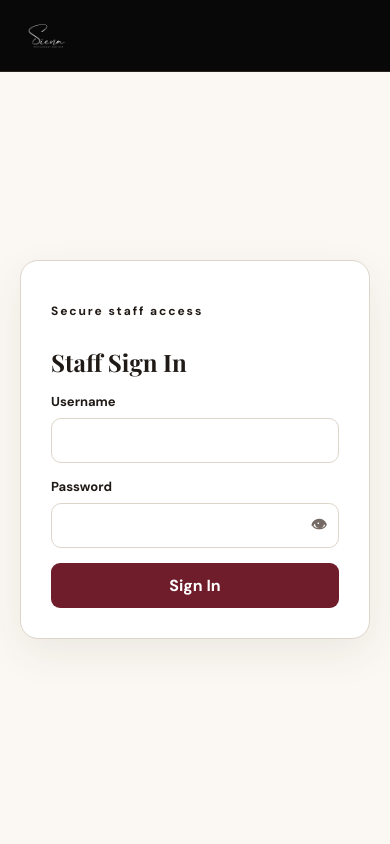
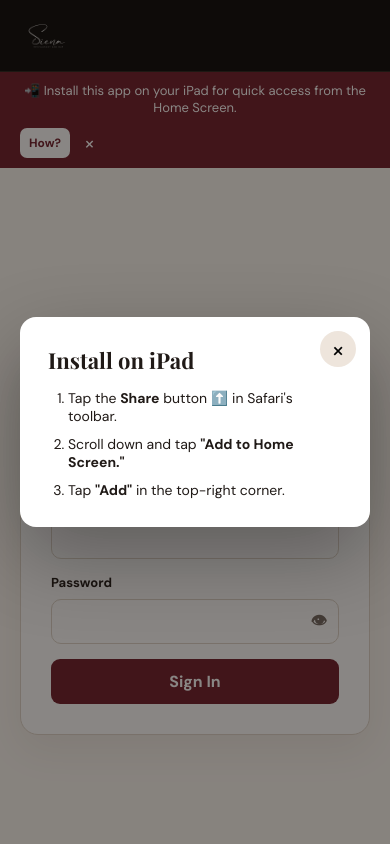
Before and after one commit to sienaatl/Reservation, a Flask app: a page that uses templates/base.html in a window 390 px wide. Run offline with Flask 3, Linux system fonts and the light colour scheme; parts of the project's set-up code (start-up, migrations or seed data) failed here and were passed over; some libraries are stand-ins or nearby versions.

Commit message:
Add an iPad install banner with Add-to-Home-Screen instructions
Safari has no install-prompt API (beforeinstallprompt is Chrome/
Android-only), so a real one-tap "Install" button isn't possible on
iOS -- instead this detects iPad/iPhone Safari when not already
running standalone, shows a dismissible banner (persisted via
localStorage so it doesn't reappear once dismissed), and a "How?"
button that opens a short Share > Add to Home Screen walkthrough.
Lives in base.html so it appears on the login page and every
dashboard page alike.

```diff
--- a/static/style.css
+++ b/static/style.css
@@ -285,3 +285,16 @@ small{color:var(--muted)}
 .crm-drawer-actions{display:flex;justify-content:flex-end;gap:10px}
 .crm-drawer-actions .outline-button,.crm-drawer-actions .primary-button{width:auto}
 @media(max-width:700px){.crm-drawer-grid{grid-template-columns:1fr}.crm-toolbar{flex-direction:column;align-items:stretch}.crm-toolbar #crm-search{max-width:none}}
+
+/* iOS "install this app" banner + instructions (base.html) -- Safari has
+   no install-prompt API, so this only ever links to manual instructions. */
+.install-banner{display:flex;align-items:center;justify-content:space-between;gap:12px;background:var(--burgundy);color:#fff;padding:10px 20px;font-size:13px}
+.install-banner-actions{display:flex;align-items:center;gap:10px;flex-shrink:0}
+.install-banner-actions .small-action-button{background:#fff;color:var(--burgundy);border:0}
+.install-banner-close{background:none;border:0;color:#fff;font-size:20px;cursor:pointer;line-height:1;padding:0 4px}
+.install-instructions-overlay{position:fixed;inset:0;background:rgba(20,14,10,.5);display:flex;align-items:center;justify-content:center;z-index:100;padding:20px}
+.install-instructions-card{background:#fff;border-radius:16px;padding:28px;max-width:380px;width:100%;position:relative;box-shadow:0 30px 80px rgba(0,0,0,.3)}
+.install-instructions-card h2{margin:0 0 14px;font-size:22px}
+.install-instructions-card ol{margin:0;padding-left:20px;display:grid;gap:10px;font-size:14px;color:var(--ink)}
+.install-instructions-card .dialog-close{position:absolute;top:14px;right:14px}
+@media(max-width:600px){.install-banner{flex-direction:column;align-items:stretch;text-align:center}}
--- a/templates/base.html
+++ b/templates/base.html
@@ -35,6 +35,26 @@
       {% endif %}
     {% if session.get('staff_user_id') %}<a href="{{ url_for('settings_page') }}">Settings</a><a href="{{ url_for('audit_page') }}">Audit</a><form method="post" action="{{ url_for('staff_logout') }}" style="display:inline"><button class="nav-logout"><svg viewBox="0 0 24 24" fill="none" stroke="currentColor" stroke-width="2" stroke-linecap="round" stroke-linejoin="round" aria-hidden="true"><path d="M9 21H5a2 2 0 0 1-2-2V5a2 2 0 0 1 2-2h4"/><polyline points="16 17 21 12 16 7"/><line x1="21" y1="12" x2="9" y2="12"/></svg>Sign out</button></form>{% endif %}</nav>
   </header>
+
+  <div id="install-banner" class="install-banner" hidden>
+    <span>📲 Install this app on your iPad for quick access from the Home Screen.</span>
+    <div class="install-banner-actions">
+      <button type="button" id="install-banner-how" class="small-action-button">How?</button>
+      <button type="button" id="install-banner-dismiss" class="install-banner-close" aria-label="Dismiss">×</button>
+    </div>
+  </div>
+  <div id="install-instructions" class="install-instructions-overlay" hidden>
+    <div class="install-instructions-card">
+      <button type="button" id="install-instructions-close" class="dialog-close" aria-label="Close">×</button>
+      <h2>Install on iPad</h2>
+      <ol>
+        <li>Tap the <strong>Share</strong> button <span class="share-icon">⬆️</span> in Safari's toolbar.</li>
+        <li>Scroll down and tap <strong>"Add to Home Screen."</strong></li>
+        <li>Tap <strong>"Add"</strong> in the top-right corner.</li>
+      </ol>
+    </div>
+  </div>
+
   <main>{% block content %}{% endblock %}</main>
   <script>
     function togglePasswordVisibility(btn) {
@@ -53,6 +73,32 @@
         navigator.serviceWorker.register("{{ url_for('service_worker') }}");
       });
     }
+
+    // iOS/iPadOS has no install-prompt API (Safari never implemented
+    // beforeinstallprompt) -- the only path is Share > Add to Home Screen,
+    // so this just surfaces that instead of a real one-tap install.
+    (function () {
+      function isIOS() {
+        return /iPad|iPhone|iPod/.test(navigator.userAgent) ||
+               (navigator.platform === 'MacIntel' && navigator.maxTouchPoints > 1);
+      }
+      function isStandalone() {
+        return window.matchMedia('(display-mode: standalone)').matches || window.navigator.standalone === true;
+      }
+      if (!isIOS() || isStandalone() || localStorage.getItem('installBannerDismissed') === '1') return;
+
+      const banner = document.getElementById('install-banner');
+      const overlay = document.getElementById('install-instructions');
+      banner.hidden = false;
+
+      document.getElementById('install-banner-dismiss').addEventListener('click', () => {
+        banner.hidden = true;
+        localStorage.setItem('installBannerDismissed', '1');
+      });
+      document.getElementById('install-banner-how').addEventListener('click', () => { overlay.hidden = false; });
+      document.getElementById('install-instructions-close').addEventListener('click', () => { overlay.hidden = true; });
+      overlay.addEventListener('click', (e) => { if (e.target === overlay) overlay.hidden = true; });
+    })();
   </script>
 </body>
 </html>
```
